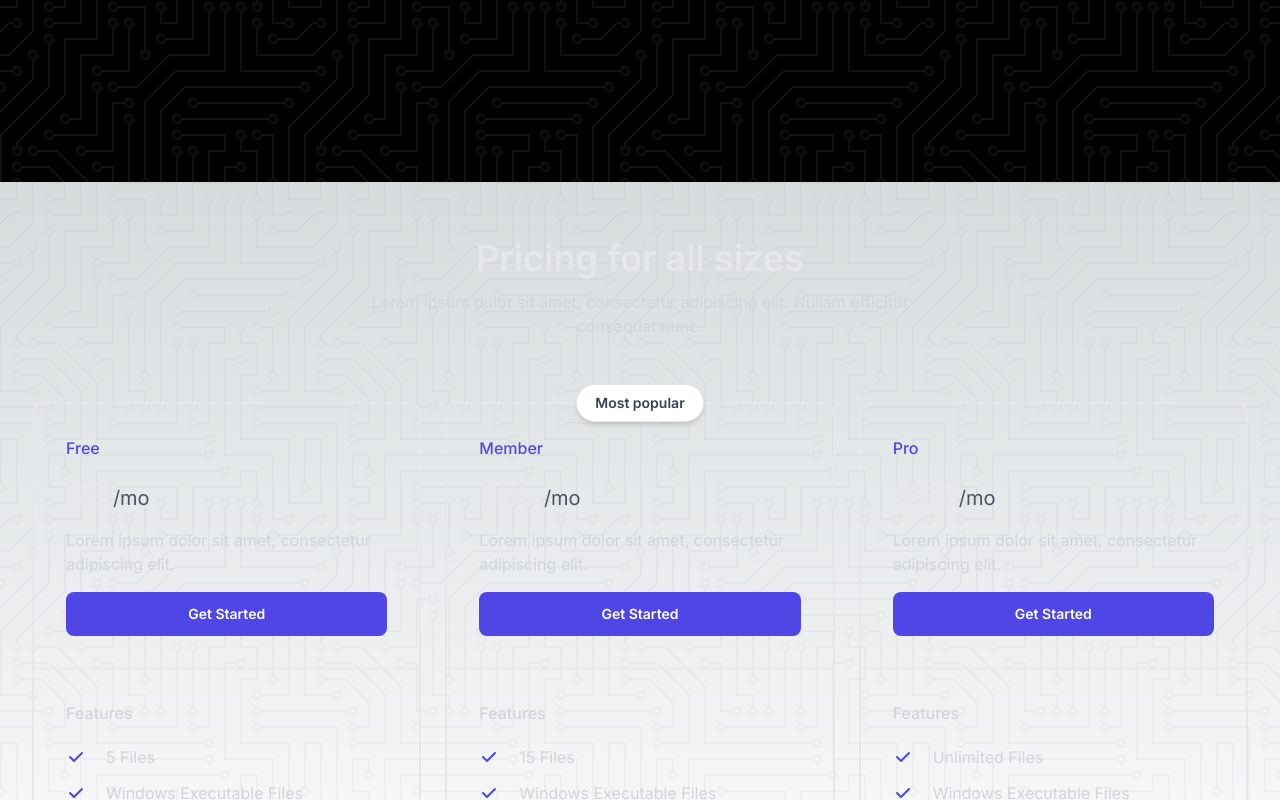
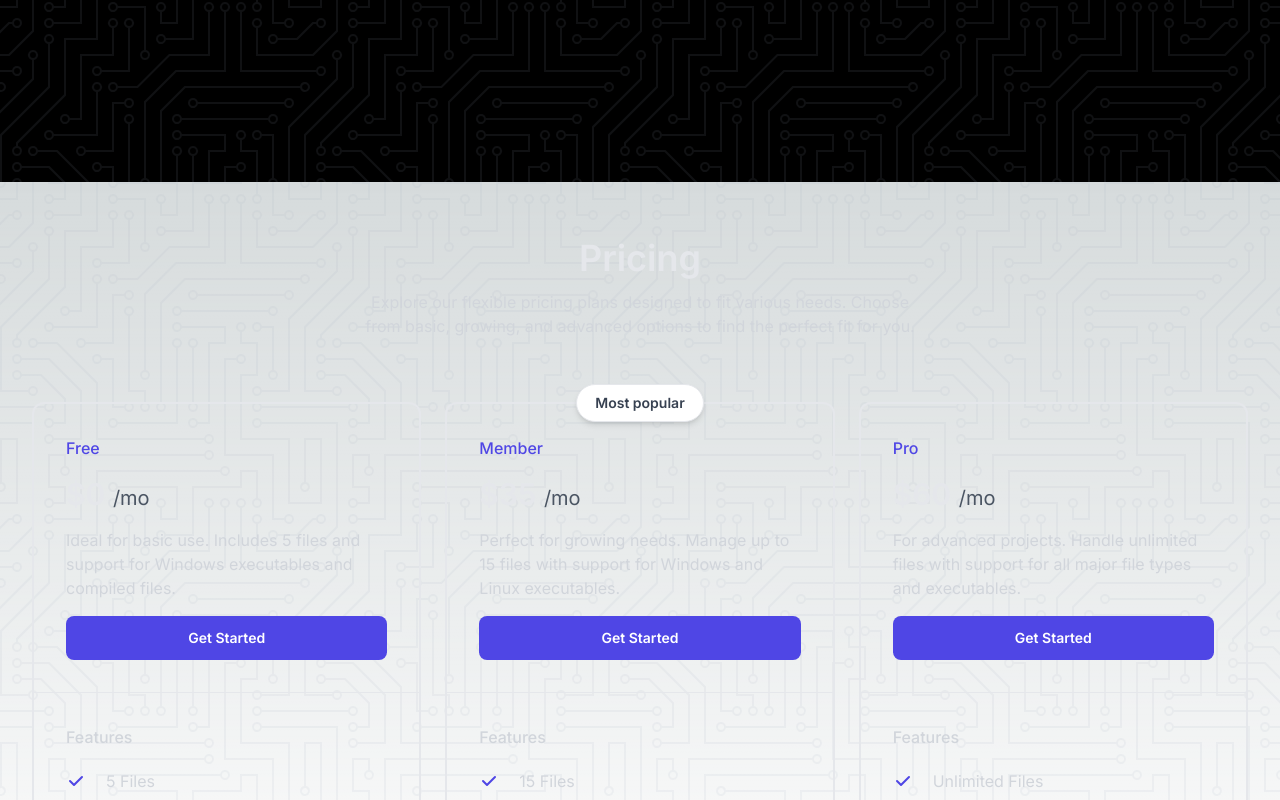
Before and after one commit to Spirizeon/adamantium, a Next.js app in the folder frontend/: page / in a window 1280 px wide. Shown: the part 618-1418 px from the top of the page. Built offline with nearby package versions, Linux system fonts and the light colour scheme.

Commit message:
content modified

```diff
--- a/frontend/src/components/Pricing.tsx
+++ b/frontend/src/components/Pricing.tsx
@@ -13,7 +13,7 @@ interface Plan {
 const plans: Plan[] = [
   {
     name: "Free",
-    desc: "Lorem ipsum dolor sit amet, consectetur adipiscing elit.",
+    desc: "Ideal for basic use. Includes 5 files and support for Windows executables and compiled files.",
     price: 0,
     isMostPop: false,
     features: [
@@ -24,7 +24,7 @@ const plans: Plan[] = [
   },
   {
     name: "Member",
-    desc: "Lorem ipsum dolor sit amet, consectetur adipiscing elit.",
+    desc: "Perfect for growing needs. Manage up to 15 files with support for Windows and Linux executables.",
     price: 35,
     isMostPop: true,
     features: [
@@ -36,7 +36,7 @@ const plans: Plan[] = [
   },
   {
     name: "Pro",
-    desc: "Lorem ipsum dolor sit amet, consectetur adipiscing elit.",
+    desc: "For advanced projects. Handle unlimited files with support for all major file types and executables.",
     price: 60,
     isMostPop: false,
     features: [
@@ -50,20 +50,23 @@ const plans: Plan[] = [
   },
 ];
 
+
+
 const PricingSection: React.FC = () => {
   return (
     <section className='py-14 bg-transparent pattern'>
       <div className="max-w-screen-xl mx-auto px-4 text-gray-300 md:px-8">
         <div className='relative max-w-xl mx-auto sm:text-center'>
           <h3 className='text-gray-200 text-3xl font-semibold sm:text-4xl'>
-            Pricing for all sizes
+            Pricing
           </h3>
           <div className='mt-3 max-w-xl'>
             <p>
-              Lorem ipsum dolor sit amet, consectetur adipiscing elit. Nullam efficitur consequat nunc.
+              Explore our flexible pricing plans designed to fit various needs. Choose from basic, growing, and advanced options to find the perfect fit for you.
             </p>
           </div>
         </div>
+
         <div className='mt-16 justify-center gap-6 sm:grid sm:grid-cols-2 sm:space-y-0 lg:grid-cols-3'>
           {plans.map((item, idx) => (
             <div
```
